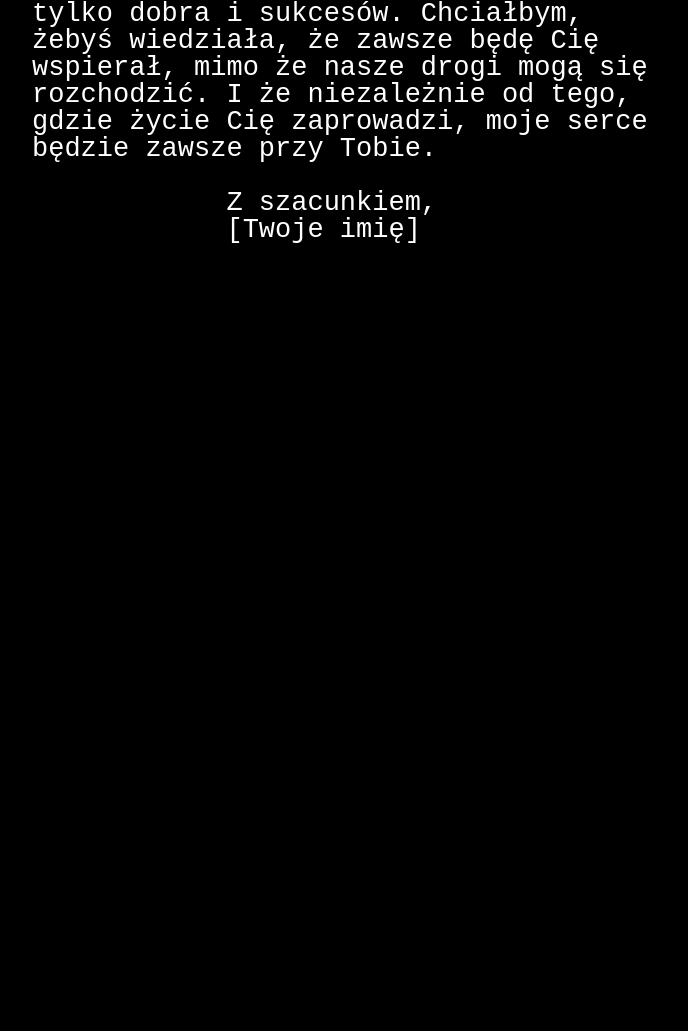
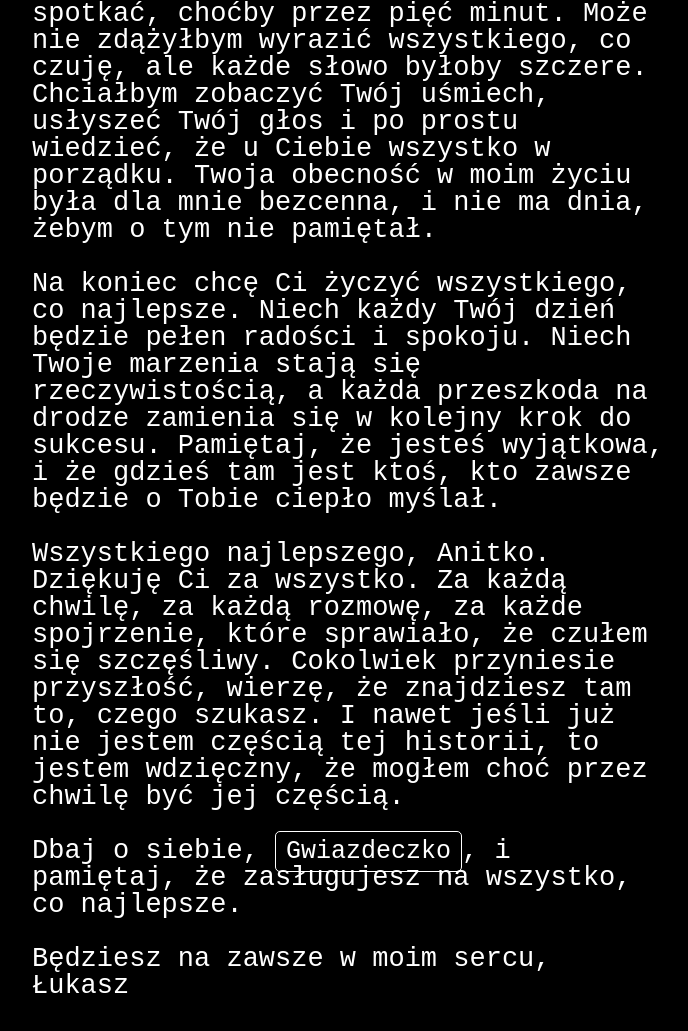
Before and after one commit to lukaszpochmara/Dla-Anitki, a plain HTML site: page podstrona.html in a window 1280 px wide. Shown: the part 4825-5856 px from the top of the page, without its empty margins (288-976 px from the left). Before the commit the page ends 5116 px from the top, so only its background shows below. Drawn offline with Linux system fonts and the light colour scheme.

Commit message:
linki ref

```diff
--- a/podstrona.html
+++ b/podstrona.html
@@ -78,7 +78,7 @@
     </style>
 </head>
 <body>
-    <video id="backgroundVideo" autoplay loop muted>
+    <video id="backgroundVideo" autoplay loop>
         <source src="assets/The Breathtaking Beauty of Nature _ HD.mp4" type="video/mp4">
         Twoja przeglądarka nie obsługuje elementu wideo.
     </video>
@@ -103,6 +103,8 @@
 
 Często myślę o Twoich pięknych anielskich oczach, które mają w sobie coś magicznego. Patrząc w nie, można było zobaczyć więcej, niż ktokolwiek byłby w stanie opisać słowami. Była w nich wrażliwość, mądrość i ciepło, które trudno znaleźć w dzisiejszym świecie. Każde spojrzenie, choćby najkrótsze, potrafiło powiedzieć więcej niż tysiące słów. To właśnie dzięki Tobie zrozumiałem, jak wiele mogą znaczyć małe gesty, drobne momenty, które pozostają z nami na zawsze.
 
+Życzę Ci odwagi, bo wiem, że czasem się boisz. Wiem, że kiedy patrzysz na to, co przed Tobą, możesz mieć wątpliwości. Ale mam nadzieję, że każdy Twój krok będzie prowadził Cię do spełnienia i szczęścia. Życzę Ci, abyś umiała otworzyć się na nowe szanse, żebyś nie bała się próbować i ufała, że to, co najlepsze, jeszcze przed Tobą.
+
 Zawsze podziwiałem Twoją siłę i determinację. Wiem, że życie nie oszczędzało Ci trudności. Twoje dzieciństwo, pełne wyzwań i chwil, które mogłyby złamać niejedną osobę, sprawiło, że stałaś się kimś niezwykłym. Nie wiem, jak udało Ci się przez to wszystko przejść z takim sercem i wrażliwością, ale to tylko pokazuje, jak silna jesteś. Każdego dnia udowadniasz, że można pokonywać przeciwności i iść naprzód, niezależnie od tego, co Cię spotyka.
 
 Jako fizjoterapeutka jesteś dla innych prawdziwym błogosławieństwem. Twoje dłonie, choć często marznące, mają w sobie coś niezwykłego – dar, który potrafi nieść ulgę, spokój i nadzieję. Wiem, jak bardzo poświęcasz się swojej pracy, i wiem też, że czasami zapominasz przy tym o sobie. Chciałbym Cię prosić, abyś dbała o swoje zdrowie – zarówno fizyczne, jak i psychiczne. Twoja tarczyca, która czasami daje Ci się we znaki, wymaga troski i uwagi. Pamiętaj, że Ty też zasługujesz na odpoczynek, na troskę i na to, by ktoś zaopiekował się Tobą, tak jak Ty opiekujesz się innymi.
@@ -117,10 +119,16 @@
 
 Mam nadzieję, że Twoja rodzina jest dla Ciebie oparciem. Życie bywa skomplikowane, ale nikt nie powinien przechodzić przez nie sam. Życzę Ci, aby Twoi bliscy zawsze byli przy Tobie, wspierali Cię w trudnych chwilach i cieszyli się razem z Tobą z Twoich sukcesów. Rodzina może być największą siłą, jeśli tylko dajemy sobie nawzajem miłość i zrozumienie.
 
-            Czasami zastanawiam się, co bym powiedział, gdybym mógł Cię znowu spotkać, choćby przez pięć minut. Może nie zdążyłbym wyrazić wszystkiego, co czuję, ale każde słowo byłoby szczere. Chciałbym powiedzieć Ci, że życzę Ci tylko dobra i sukcesów. Chciałbym, żebyś wiedziała, że zawsze będę Cię wspierał, mimo że nasze drogi mogą się rozchodzić. I że niezależnie od tego, gdzie życie Cię zaprowadzi, moje serce będzie zawsze przy Tobie.
+Czasami zastanawiam się, co bym powiedział, gdybym mógł Cię znowu spotkać, choćby przez pięć minut. Może nie zdążyłbym wyrazić wszystkiego, co czuję, ale każde słowo byłoby szczere. Chciałbym zobaczyć Twój uśmiech, usłyszeć Twój głos i po prostu wiedzieć, że u Ciebie wszystko w porządku. Twoja obecność w moim życiu była dla mnie bezcenna, i nie ma dnia, żebym o tym nie pamiętał.
 
-            Z szacunkiem,
-            [Twoje imię]
+Na koniec chcę Ci życzyć wszystkiego, co najlepsze. Niech każdy Twój dzień będzie pełen radości i spokoju. Niech Twoje marzenia stają się rzeczywistością, a każda przeszkoda na drodze zamienia się w kolejny krok do sukcesu. Pamiętaj, że jesteś wyjątkowa, i że gdzieś tam jest ktoś, kto zawsze będzie o Tobie ciepło myślał.
+
+Wszystkiego najlepszego, Anitko. Dziękuję Ci za wszystko. Za każdą chwilę, za każdą rozmowę, za każde spojrzenie, które sprawiało, że czułem się szczęśliwy. Cokolwiek przyniesie przyszłość, wierzę, że znajdziesz tam to, czego szukasz. I nawet jeśli już nie jestem częścią tej historii, to jestem wdzięczny, że mogłem choć przez chwilę być jej częścią.
+
+Dbaj o siebie, <a href="assets/kwiaty.jpeg">Gwiazdeczko</a>, i pamiętaj, że zasługujesz na wszystko, co najlepsze.
+
+Będziesz na zawsze w moim sercu,
+Łukasz
         </pre>
     </div>
 
```
Also changed, not shown: Anitka.html (+1 -1 lines), index.html (+6 -5 lines). Lines whose indentation alone changed are shown as unchanged.
